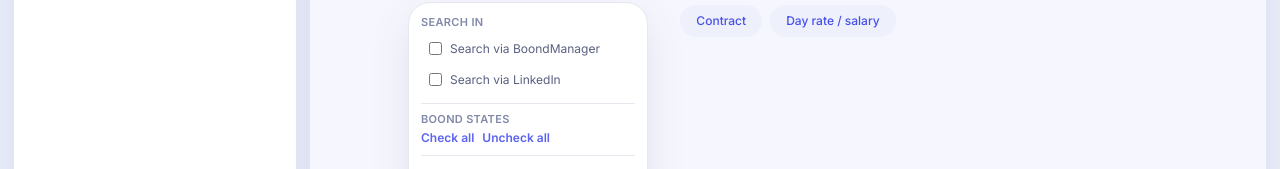
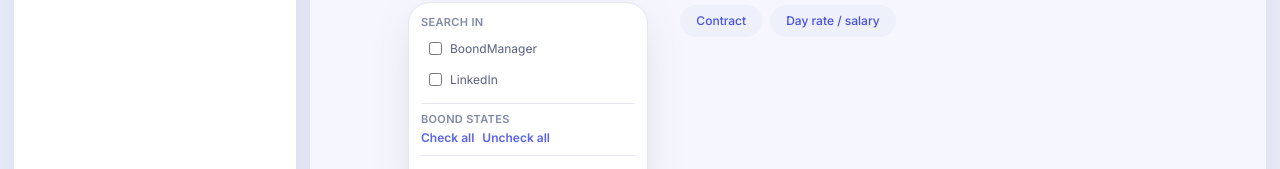
Before and after one commit to SIJO-TECHNOLOGY/agent0, a website built with Vite: page apps/web-ui/index.html in a window 1280 px wide. Both pictures are taken after a click on the button "Filters". Shown: the part 442-611 px from the top of the page. Built offline with nearby package versions, Linux system fonts and the light colour scheme; no server answers.

Commit message:
ui: simplify source labels to 'BoondManager' / 'LinkedIn'

```diff
--- a/apps/web-ui/index.html
+++ b/apps/web-ui/index.html
@@ -136,11 +136,11 @@
                 <p class="filter-section-title" data-i18n="filters.sources_label">Rechercher dans</p>
                 <label class="state-filter-option">
                   <input type="checkbox" id="sourceBoond" value="boond" />
-                  <span data-i18n="filters.source_boond">Recherche par BoondManager</span>
+                  <span data-i18n="filters.source_boond">BoondManager</span>
                 </label>
                 <label class="state-filter-option" id="sourceLinkedinWrap">
                   <input type="checkbox" id="sourceLinkedin" value="linkedin" />
-                  <span data-i18n="filters.source_linkedin">Recherche par LinkedIn</span>
+                  <span data-i18n="filters.source_linkedin">LinkedIn</span>
                 </label>
               </div>
               <hr class="filter-divider" />
--- a/apps/web-ui/locales/en.js
+++ b/apps/web-ui/locales/en.js
@@ -131,8 +131,8 @@ export default {
     states_empty: "No state available.",
     states_hint: "Selected states filter the next search.",
     sources_label: "Search in",
-    source_boond: "Search via BoondManager",
-    source_linkedin: "Search via LinkedIn",
+    source_boond: "BoondManager",
+    source_linkedin: "LinkedIn",
     sources_hint: "No selection = both",
   },
   candidate: {
--- a/apps/web-ui/locales/fr.js
+++ b/apps/web-ui/locales/fr.js
@@ -131,8 +131,8 @@ export default {
     states_empty: "Aucun état disponible.",
     states_hint: "Les états sélectionnés filtrent la prochaine recherche.",
     sources_label: "Rechercher dans",
-    source_boond: "Recherche par BoondManager",
-    source_linkedin: "Recherche par LinkedIn",
+    source_boond: "BoondManager",
+    source_linkedin: "LinkedIn",
     sources_hint: "Aucune sélection = les deux",
   },
   candidate: {
```
